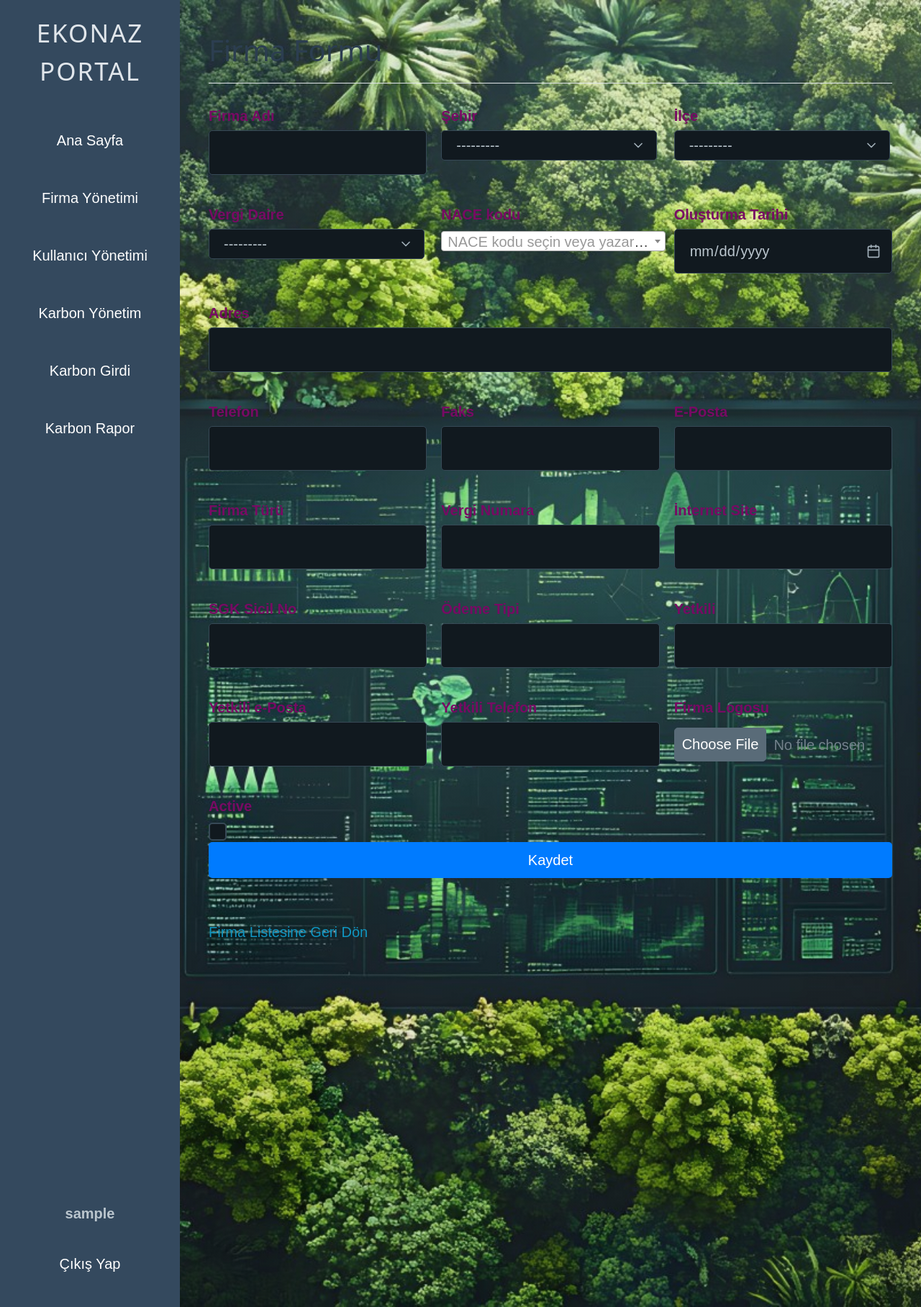
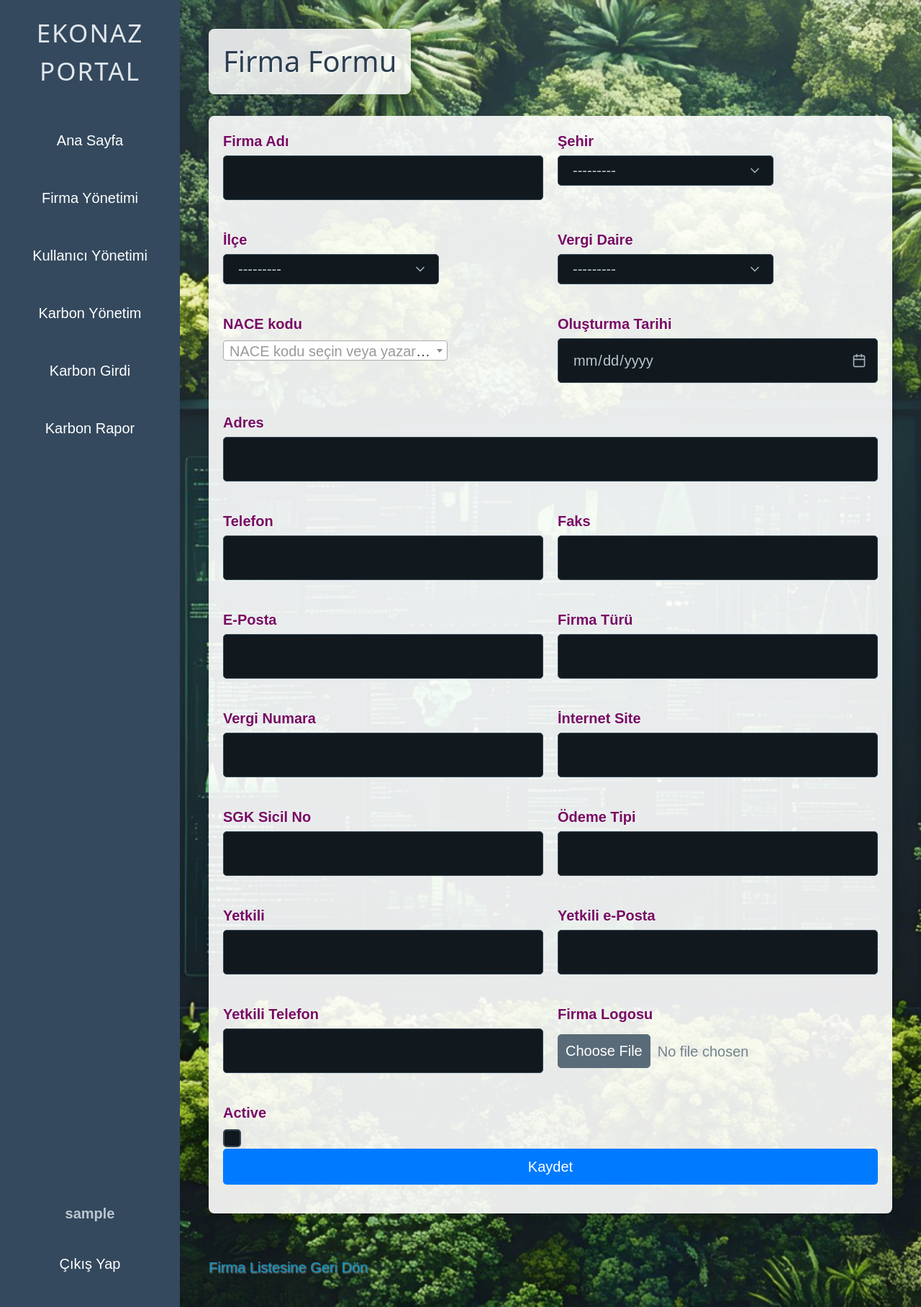
Before and after one commit to zfasred/erim, a Django app: page /firms/add/ in a window 1280 px wide. Shown: the whole page at 72% size. Run offline with Django 5.2, Linux system fonts and the light colour scheme; the visitor is signed in with stand-in values (Sample User, id 1); data that the repository does not hold is empty; some libraries are stand-ins or nearby versions.

Commit message:
Add files via upload

```diff
--- a/static/css/backgrounds.css
+++ b/static/css/backgrounds.css
@@ -6,6 +6,43 @@
     background-position: center;
     background-attachment: fixed;
     min-height: 100vh;
+}
+
+/* GENEL YAZI GÖRÜNÜRLÜĞÜ AYARLARI - TÜM SAYFALAR İÇİN */
+/* Ana içerik alanındaki tüm elementlere yarı saydam arka plan ve gölge ekle */
+body[class*="-bg"] .main-content {
+    /* Yazıların olduğu alanı daha görünür yap */
+}
+
+body[class*="-bg"] .main-content h1,
+body[class*="-bg"] .main-content h2,
+body[class*="-bg"] .main-content h3 {
+    background: rgba(255, 255, 255, 0.85) !important;
+    padding: 15px 20px !important;
+    border-radius: 8px !important;
+    color: #2c3e50 !important;
+    text-shadow: 1px 1px 2px rgba(255, 255, 255, 0.8) !important;
+    box-shadow: 0 4px 6px rgba(0, 0, 0, 0.1) !important;
+    display: inline-block !important;
+}
+
+body[class*="-bg"] .main-content table,
+body[class*="-bg"] .main-content form,
+body[class*="-bg"] .main-content ul,
+body[class*="-bg"] .main-content .confirmation-box {
+    background: rgba(255, 255, 255, 0.9) !important;
+    padding: 20px !important;
+    border-radius: 8px !important;
+    box-shadow: 0 4px 10px rgba(0, 0, 0, 0.15) !important;
+}
+
+body[class*="-bg"] .main-content p,
+body[class*="-bg"] .main-content label,
+body[class*="-bg"] .main-content td,
+body[class*="-bg"] .main-content th,
+body[class*="-bg"] .main-content li,
+body[class*="-bg"] .main-content a {
+    text-shadow: 1px 1px 2px rgba(255, 255, 255, 0.5);
 }
 
 /* Dashboard/Portal sayfası */
```
